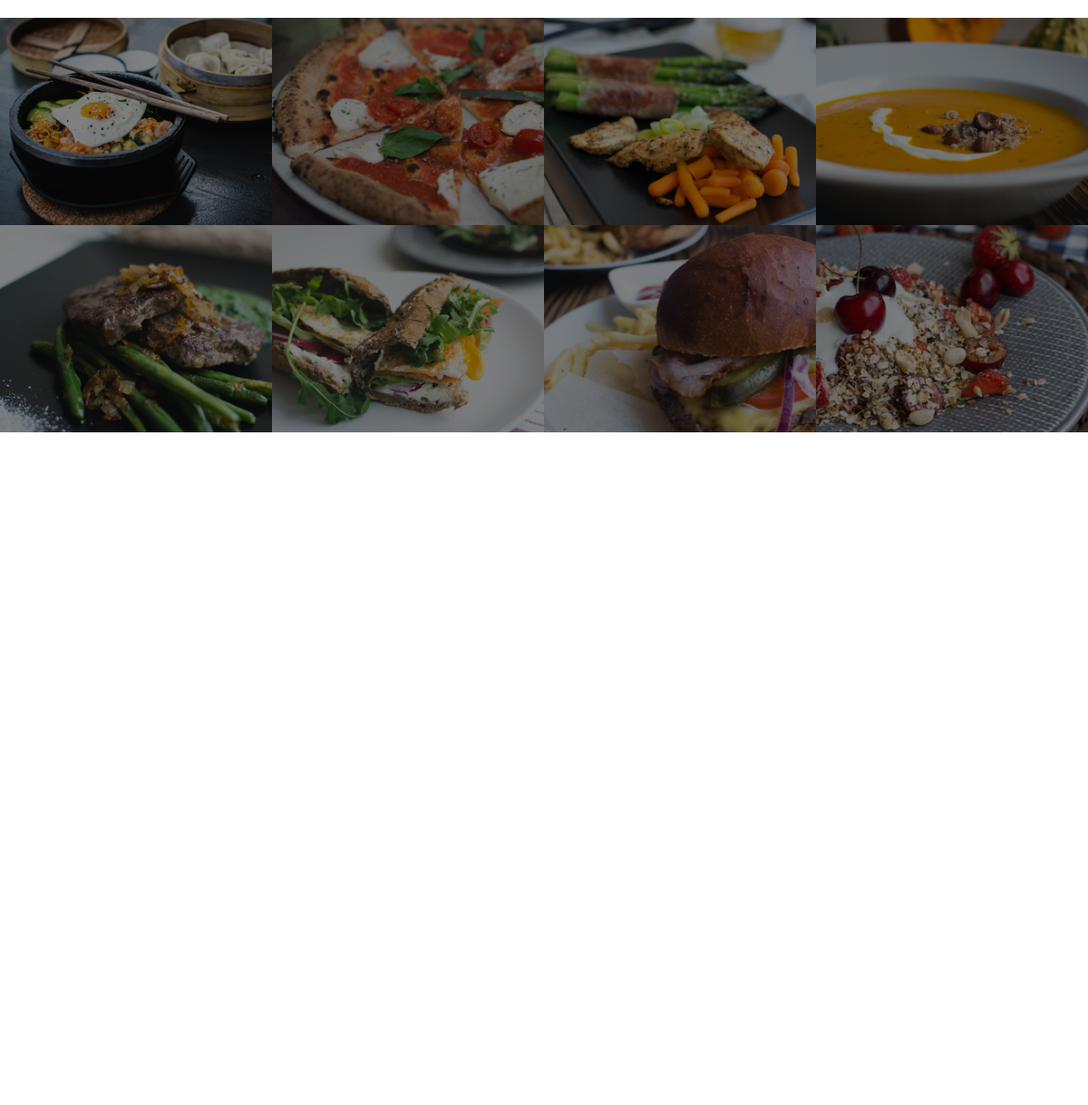
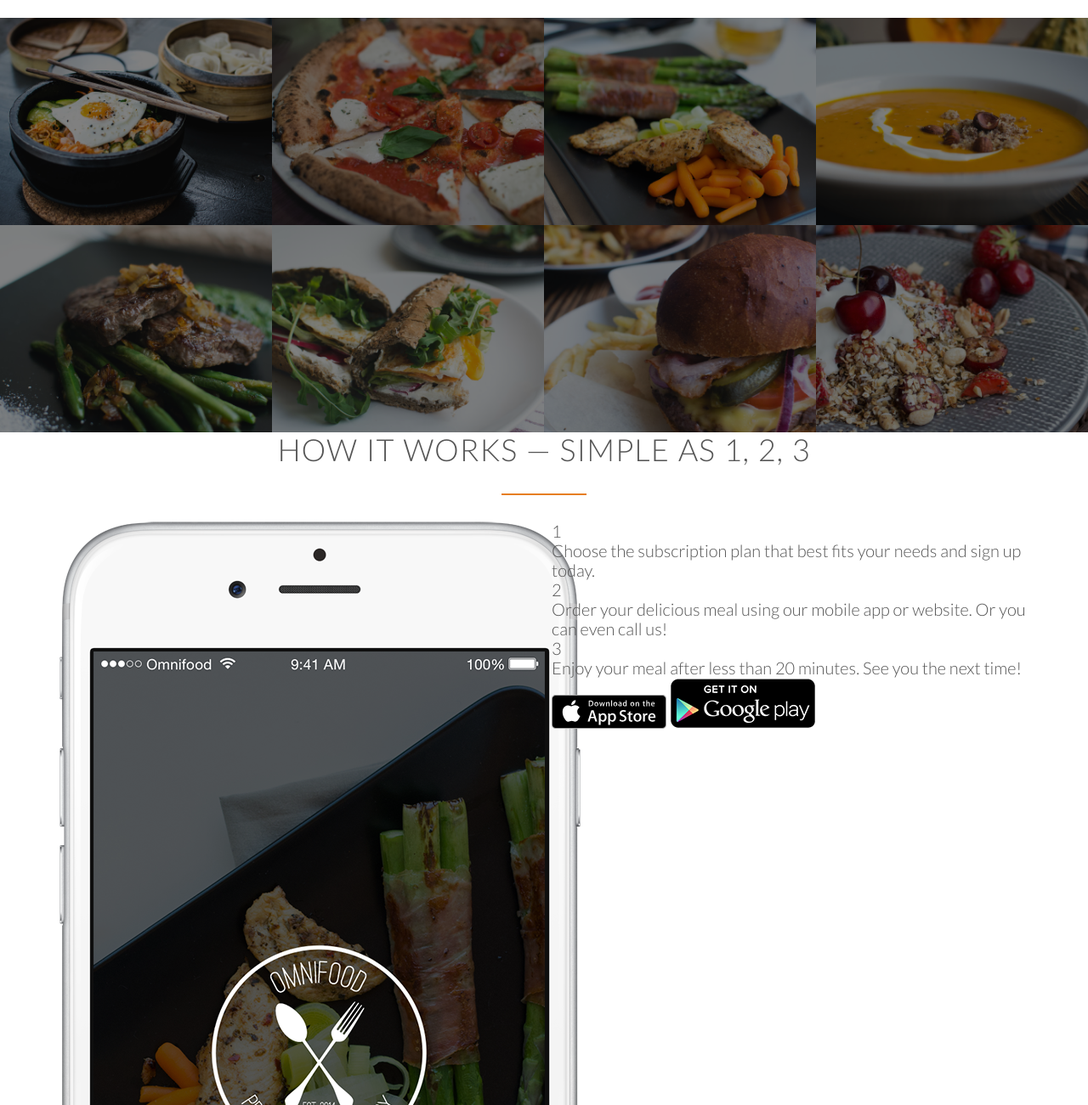
Before and after one commit to tomscott1/html-css-notes, a plain HTML site: page omnifood/index.html in a window 1280 px wide. Shown: the part 1499-2800 px from the top of the page at 85% size. Before the commit the page ends 2008 px from the top, so only its background shows below. Drawn offline with Linux system fonts and the light colour scheme; files whose address does not match are found by name.

Commit message:
add how it works section html

```diff
--- a/omnifood/index.html
+++ b/omnifood/index.html
@@ -126,9 +126,33 @@
           </figure>
         </li>
       </ul>
-
     </section>
 
-
+    <section class='section-steps'>
+        <div class='row'>
+          <h2>How it works &mdash; Simple as 1, 2, 3</h2>
+        </div>
+        <div class='row'>
+          <div class='col span-1-of-2'>
+            <img src='resources/img/app-iPhone.png' alt='Omnifood App on Iphone' class='app-screen'>
+          </div>
+          <div class='col span-1-of-2'>
+            <div class='works-step'>
+              <div>1</div>
+              <p>Choose the subscription plan that best fits your needs and sign up today.</p>
+            </div>
+            <div class='works-step'>
+              <div>2</div>
+              <p>Order your delicious meal using our mobile app or website. Or you can even call us!</p>
+            </div>
+            <div class='works-step'>
+              <div>3</div>
+              <p>Enjoy your meal after less than 20 minutes. See you the next time!</p>
+            </div>
+            <a href="#" class='btn-app'><img src='resources/img/download-app.svg' alt='App store button'></a>
+            <a href="#" class='btn-app'><img src='resources/img/download-app-android.png' alt='Play store button'></a>
+          </div>
+        </div>
+    </section>
   </body>
 </html>
```
